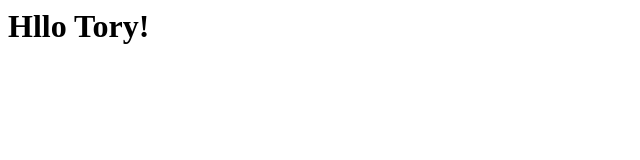
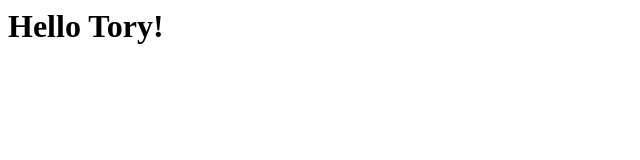
Before and after one commit to SuperTory/Website, a plain HTML site: page index.html in a window 1280 px wide. Shown: the whole page, without its empty margins (0-640 px from the left). Drawn offline with Linux system fonts and the light colour scheme.

Commit message:
Update index.html

```diff
--- a/index.html
+++ b/index.html
@@ -1 +1 @@
-<h1>Hllo Tory!</h1>
+<h1>Hello Tory!</h1>
```
